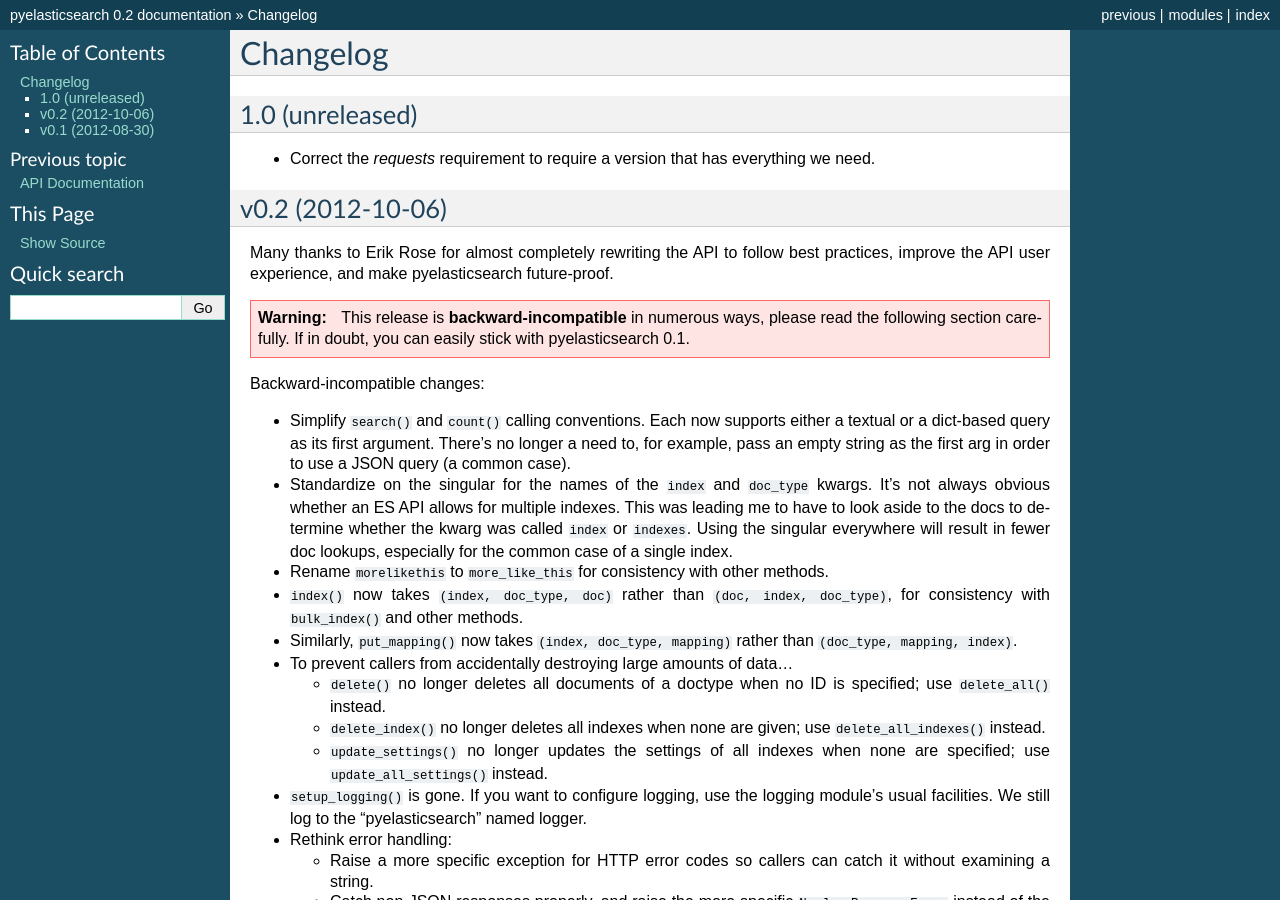
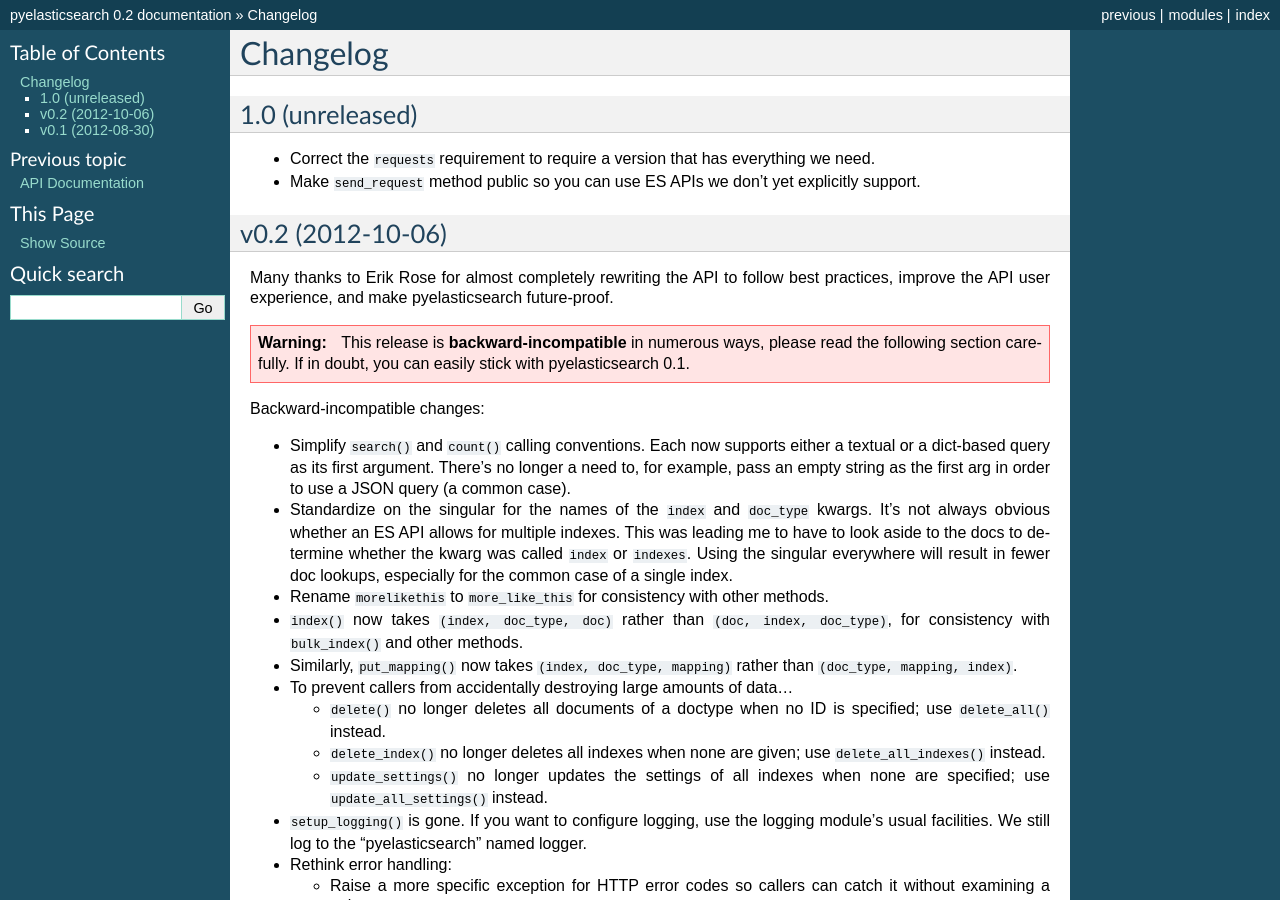
Before and after one commit to pyelasticsearch/pyelasticsearch, a Sphinx documentation site: the page built from docs/source/changelog.rst, in a window 1280 px wide and 900 px high. Built offline with Sphinx 7.4.7, drawn with Linux system fonts in a browser that asks for light colours.

Commit message:
Bring send_request()'s documentation up to par for public exposure.

```diff
--- a/docs/source/api.rst
+++ b/docs/source/api.rst
@@ -72,6 +72,8 @@
 
     .. automethod:: health(index=None[, other kwargs listed below])
 
+    .. automethod:: send_request
+
 
 Error Handling
 ==============
--- a/docs/source/changelog.rst
+++ b/docs/source/changelog.rst
@@ -4,8 +4,10 @@
 1.0 (unreleased)
 ----------------
 
-* Correct the `requests` requirement to require a version that has everything
+* Correct the ``requests`` requirement to require a version that has everything
   we need.
+* Make ``send_request`` method public so you can use ES APIs we don't yet
+  explicitly support.
 
 v0.2 (2012-10-06)
 -----------------
```
Also changed, not shown: 1 other file.
